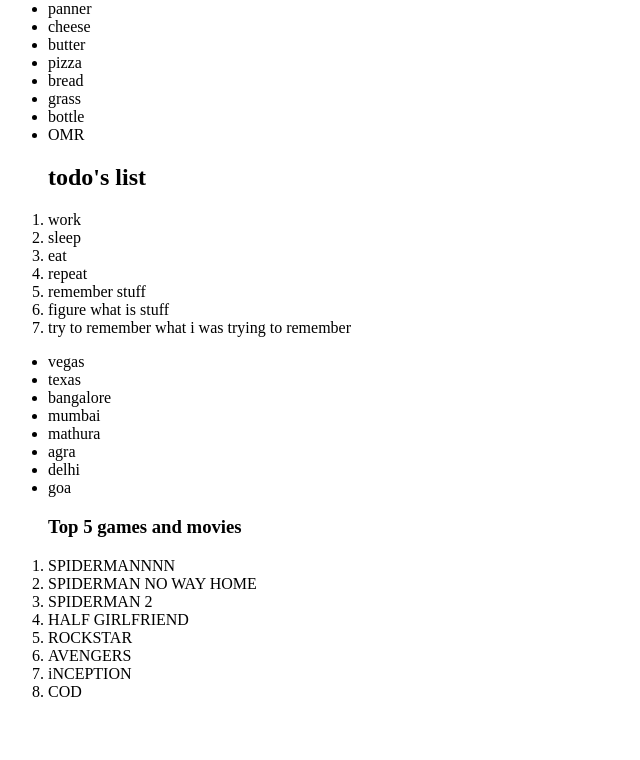
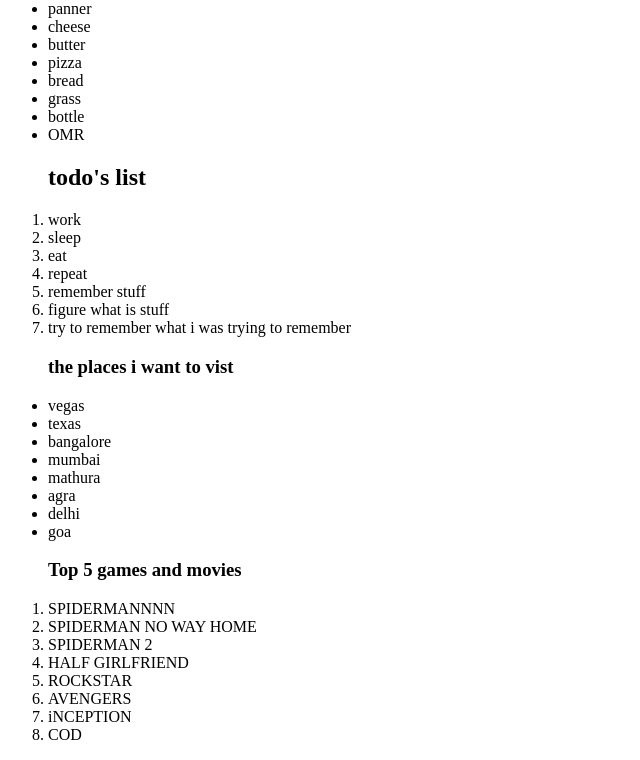
Before and after one commit to pranavsampat/Web-tech-assignment-1, a plain HTML site: page project 6.html in a window 1280 px wide. Shown: the part 66-826 px from the top of the page, without its empty margins (0-640 px from the left). Before the commit the page ends 800 px from the top, so only its background shows below. Drawn offline with Linux system fonts and the light colour scheme.

Commit message:
Update project 6.html

```diff
--- a/project 6.html
+++ b/project 6.html
@@ -25,6 +25,7 @@
 <li>try to remember what i was trying to remember</li>
 </ol>
   <ul>
+    <h3>the places i want to vist</h3>
 <li>vegas</li>
 <li>texas</li>
 <li>bangalore</li>
```
